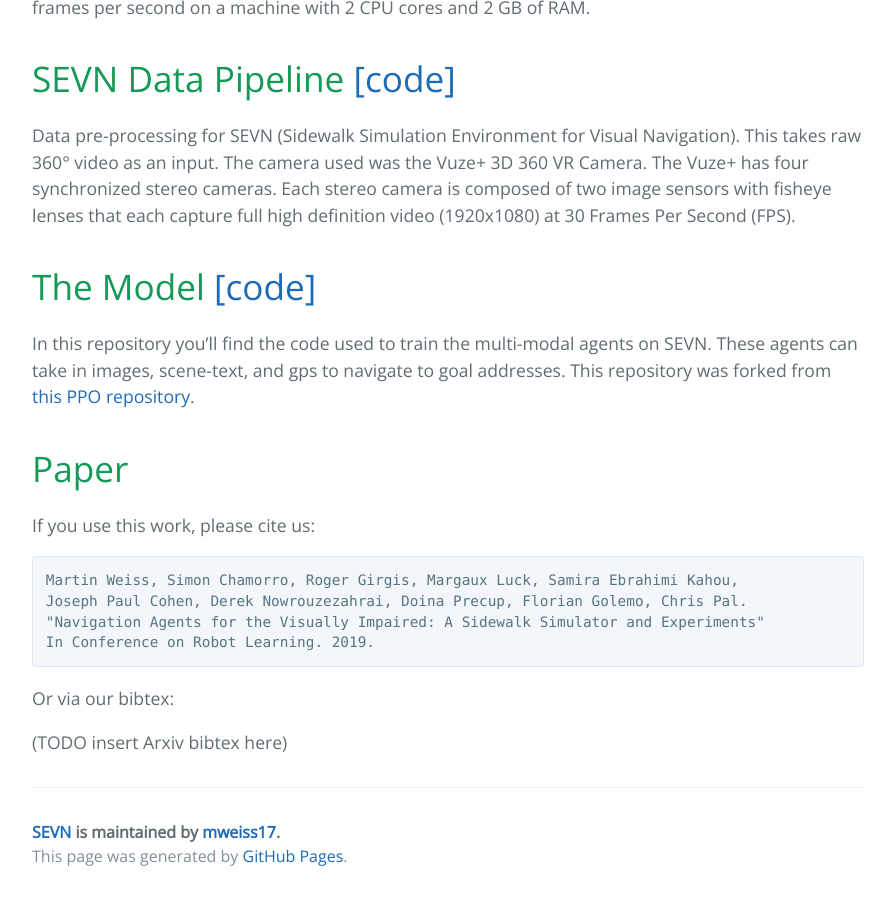
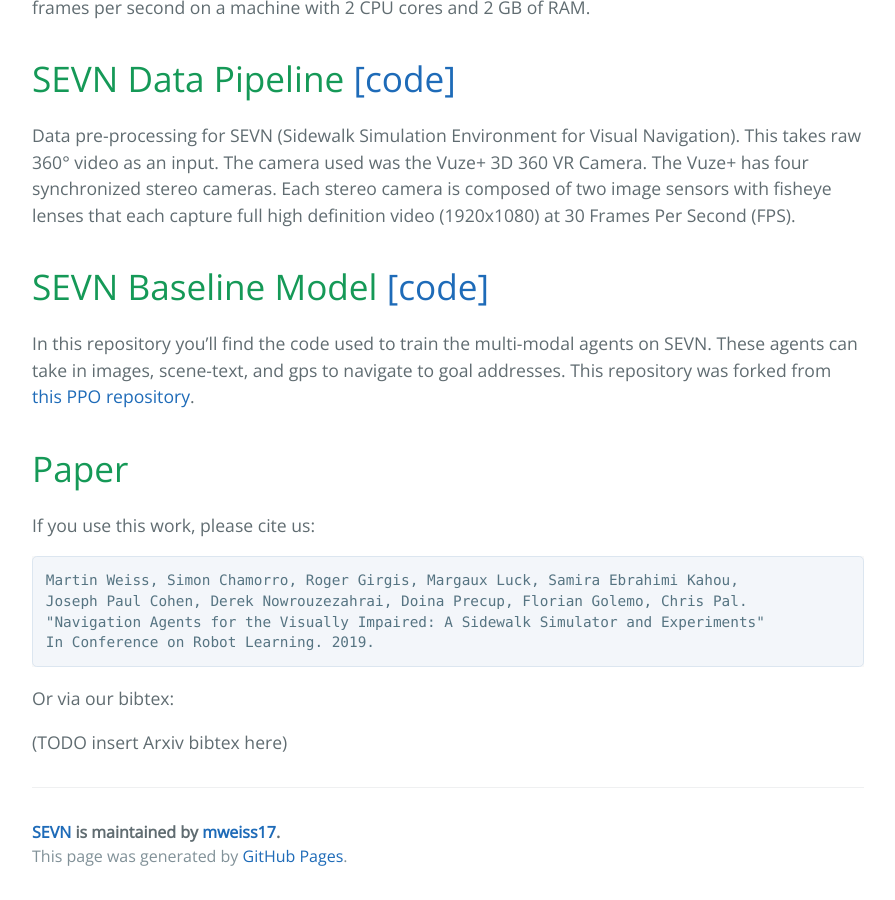
Before and after one commit to mweiss17/SEVN, a Jekyll site: the page built from docs/index.md, in a window 1280 px wide and 900 px high, scrolled down 1419 px. Shown: the whole window, without its empty margins (192-1087 px from the left). Built offline with Jekyll 4.4.1, drawn with Linux system fonts in a browser that asks for light colours; our own code applies the rules of GitHub Pages for plain Markdown files.

Commit message:
fixing headline

```diff
--- a/docs/index.md
+++ b/docs/index.md
@@ -21,7 +21,7 @@ This takes raw 360° video as an input. The camera used was the Vuze+ 3D 360 VR
 The Vuze+ has four synchronized stereo cameras.
 Each stereo camera is composed of two image sensors with fisheye lenses that each capture full high definition video (1920x1080) at 30 Frames Per Second (FPS).
 
-# The Model [[code]](https://github.com/mweiss17/SEVN-model)
+# SEVN Baseline Model [[code]](https://github.com/mweiss17/SEVN-model)
 In this repository you'll find the code used to train the multi-modal agents on SEVN.
 These agents can take in images, scene-text, and gps to navigate to goal addresses.
 This repository was forked from [this PPO repository](https://github.com/ikostrikov/pytorch-a2c-ppo-acktr-gail).
```
